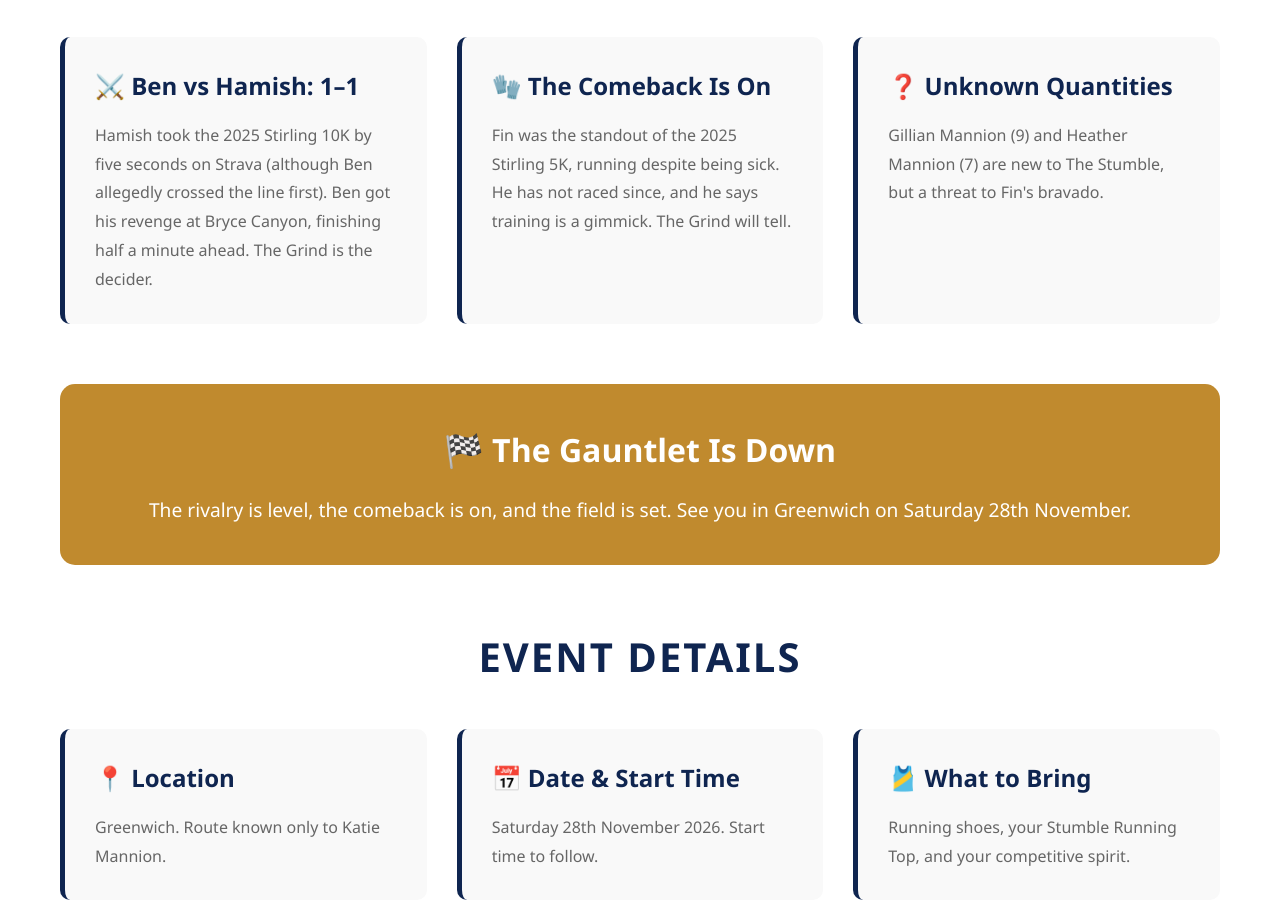
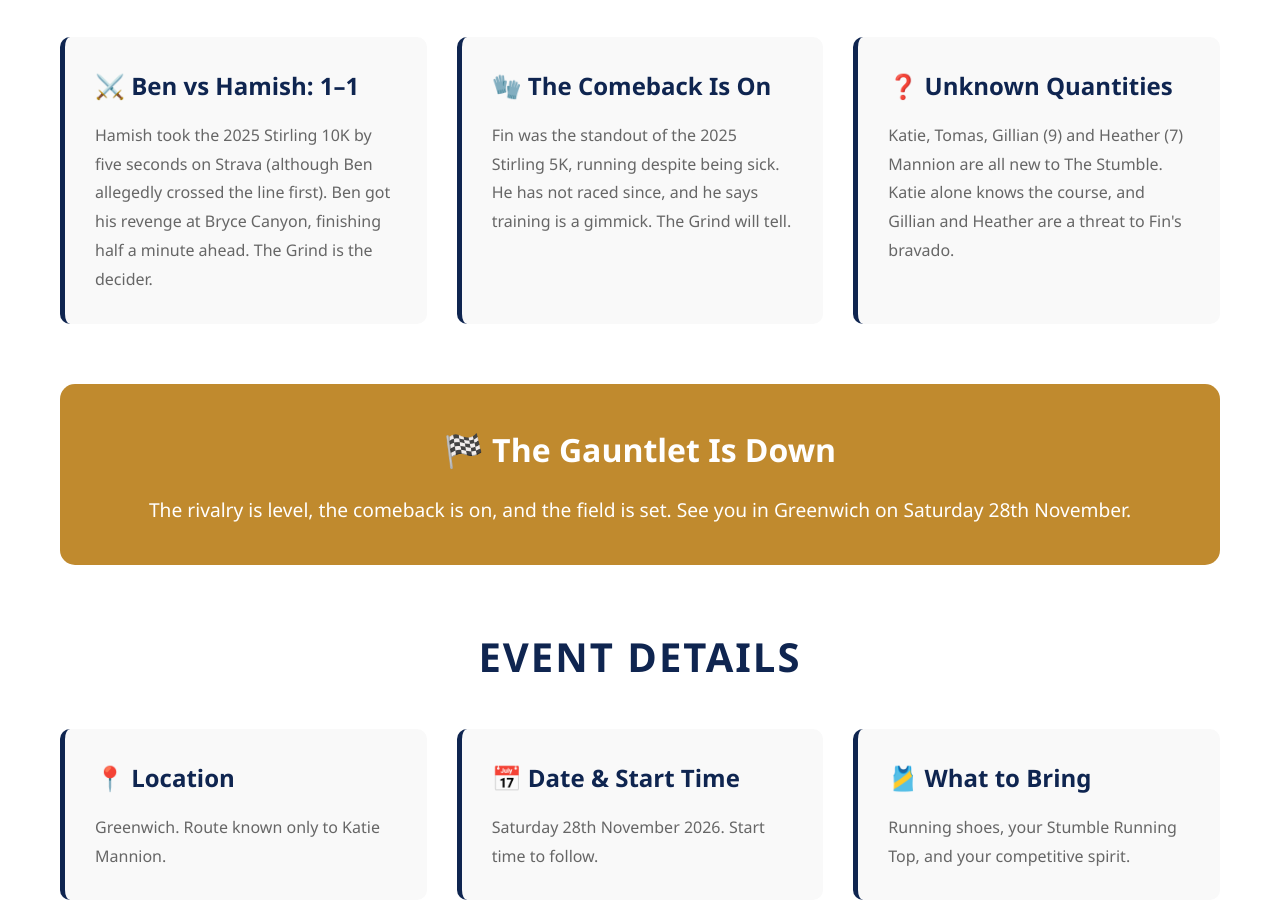
Before and after one commit to hamishlow/hamishlow.github.io, a plain HTML site: page stirlingstumble/2026-greenwich-grind.html in a window 1280 px wide. Shown: the part 2547-3465 px from the top of the page. Drawn offline with Linux system fonts and the light colour scheme.

Commit message:
Stirling Stumble: all four Mannions in Unknown Quantities
Co-Authored-By: Claude Opus 5.5 <noreply@anthropic.com>

```diff
--- a/stirlingstumble/2026-greenwich-grind.html
+++ b/stirlingstumble/2026-greenwich-grind.html
@@ -132,8 +132,8 @@
         </div>
         <div class="info-card">
           <h3>❓ Unknown Quantities</h3>
-          <p>Gillian Mannion (9) and Heather Mannion (7) are new to The Stumble, but a threat to
-          Fin's bravado.</p>
+          <p>Katie, Tomas, Gillian (9) and Heather (7) Mannion are all new to The Stumble. Katie alone
+          knows the course, and Gillian and Heather are a threat to Fin's bravado.</p>
         </div>
       </div>
     </section>
```
